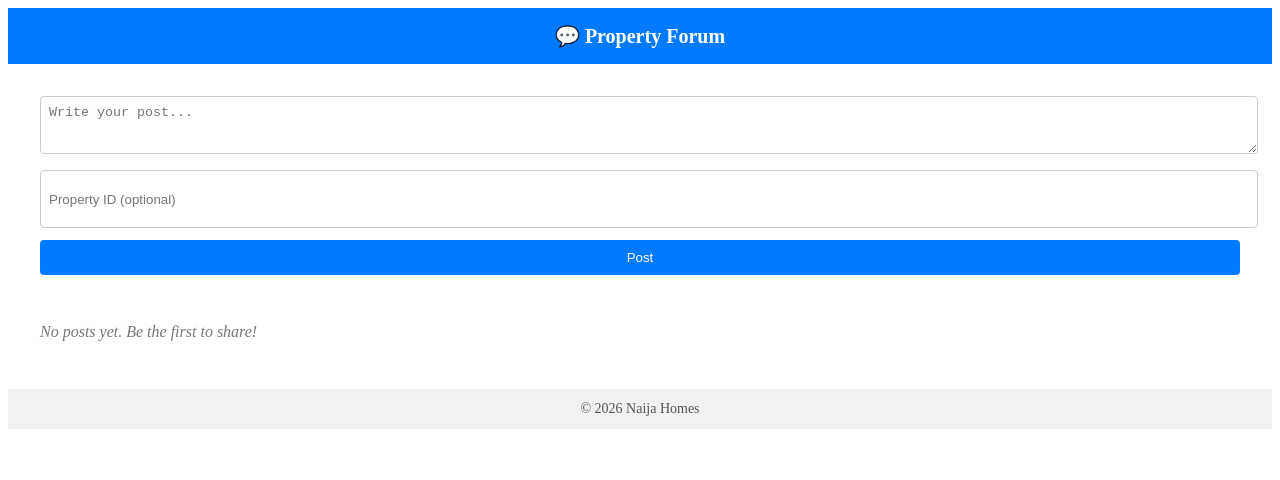
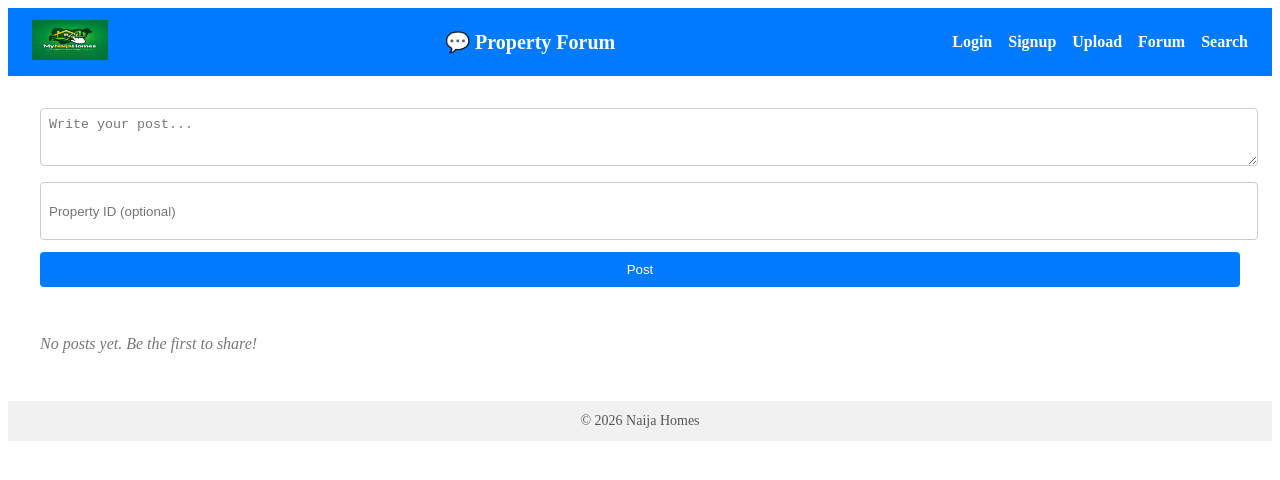
Before and after one commit to danielwealth/naijahomes, a React (Create React App) app in the folder client/: page /forum in a window 1280 px wide. Shown: the top 480 px of the page. Built offline with nearby package versions, Linux system fonts and the light colour scheme.

Commit message:
Enhance Header component with navigation links
Updated styles and added navigation links for Login, Signup, Upload, Forum, and Search.

```diff
--- a/client/src/components/Common/Header.js
+++ b/client/src/components/Common/Header.js
@@ -1,24 +1,60 @@
 // src/components/Common/Header.js
 import React from "react";
+import { NavLink } from "react-router-dom";
 
 export default function Header({ title }) {
   return (
     <header style={styles.container}>
+      {/* Logo on the left */}
+      <div style={styles.logo}>
+        <img src="/naijahomes.png" alt="Naijahomes Logo" style={styles.logoImg} />
+      </div>
+
+      {/* Title in the center */}
       <h1 style={styles.title}>{title}</h1>
+
+      {/* Navigation links on the right */}
+      <nav style={styles.nav}>
+        <NavLink to="/login" style={styles.link}>Login</NavLink>
+        <NavLink to="/register" style={styles.link}>Signup</NavLink>
+        <NavLink to="/upload" style={styles.link}>Upload</NavLink>
+        <NavLink to="/forum" style={styles.link}>Forum</NavLink>
+        <NavLink to="/search" style={styles.link}>Search</NavLink>
+      </nav>
     </header>
   );
 }
 
 const styles = {
   container: {
-    padding: "16px",
+    display: "flex",
+    alignItems: "center",
+    justifyContent: "space-between",
+    padding: "12px 24px",
     backgroundColor: "#007BFF",
-    textAlign: "center",
+  },
+  logo: {
+    flex: "0 0 auto",
+  },
+  logoImg: {
+    height: "40px",
   },
   title: {
+    flex: "1 1 auto",
+    textAlign: "center",
     color: "#fff",
     fontSize: "20px",
     fontWeight: "bold",
     margin: 0,
   },
+  nav: {
+    flex: "0 0 auto",
+    display: "flex",
+    gap: "16px",
+  },
+  link: {
+    color: "#fff",
+    textDecoration: "none",
+    fontWeight: "bold",
+  },
 };
```
